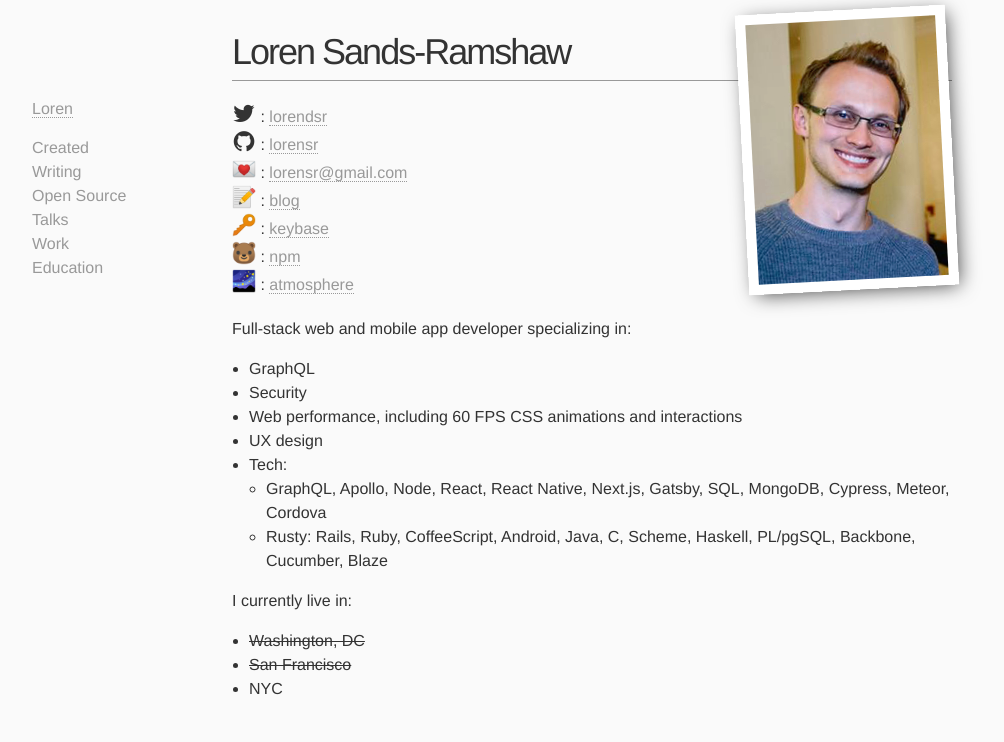
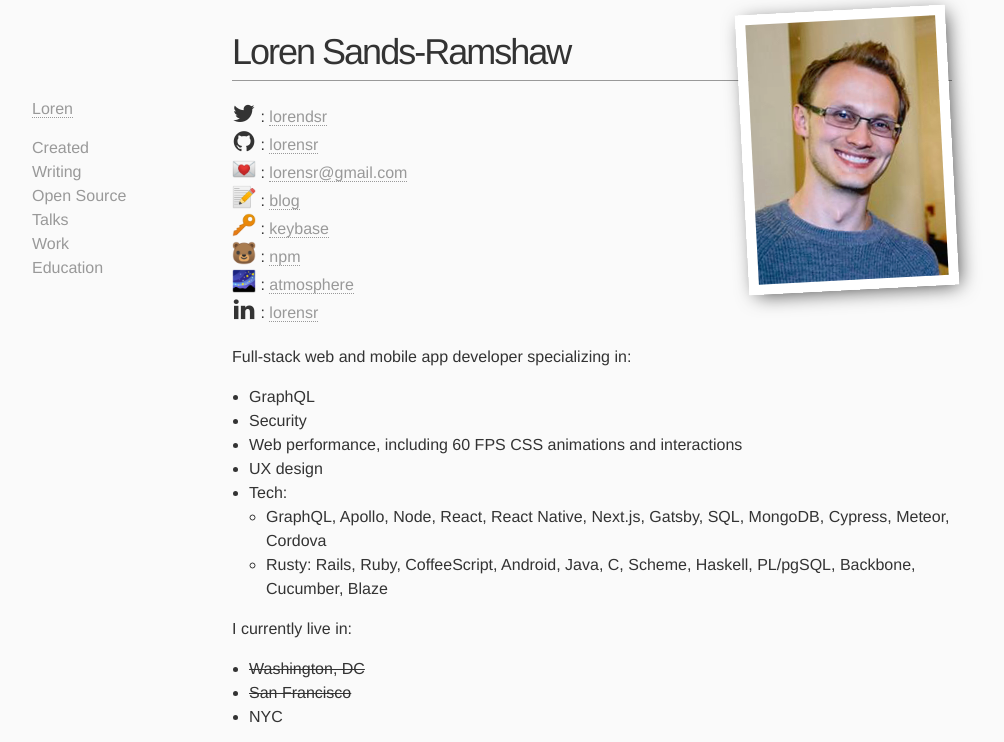
Before and after one commit to lorensr/lorensr.github.io, a Jekyll site: the page index.html, which Jekyll copies as it is, in a window 1280 px wide and 900 px high, cut to the strip 0-742 px from the top of the window. Shown: the whole strip, without its empty margins (88-1092 px from the left). Built offline with Jekyll 4.4.1, drawn with Linux system fonts in a browser that asks for light colours; nearby versions of some CDN libraries.

Commit message:
Add LinkedIn

```diff
--- a/index.html
+++ b/index.html
@@ -191,6 +191,11 @@
 <img class="emoji" src="/img/emoji/milky_way.png" title=":milky_way:" alt=":milky_way:">
 
 : <a href="https://atmospherejs.com/loren/">atmosphere</a> <br>
+
+  <i class="fa fa-fw fa-linkedin"></i>
+
+
+: <a href="https://www.linkedin.com/in/lorensr/">lorensr</a> <br>
             </p>
         </div>
         <div class="skills">
--- a/meteor-generator/private/index.html
+++ b/meteor-generator/private/index.html
@@ -158,6 +158,7 @@
               {{> emoji name="key"}}: <a href="https://keybase.io/lorensr">keybase</a> <br/>
               {{> emoji name="bear"}}: <a href="https://www.npmjs.com/~lorensr">npm</a> <br/>
               {{> emoji name="milky_way"}}: <a href="https://atmospherejs.com/loren/">atmosphere</a> <br/>
+              {{> icon name="linkedin"}}: <a href="https://www.linkedin.com/in/lorensr/">lorensr</a> <br />
             </p>
         </div>
         <div class="skills">
```
